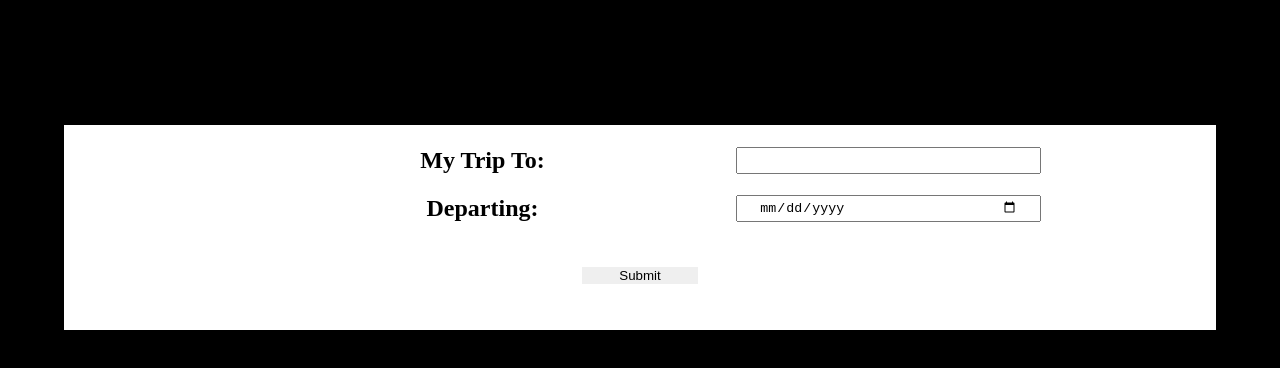
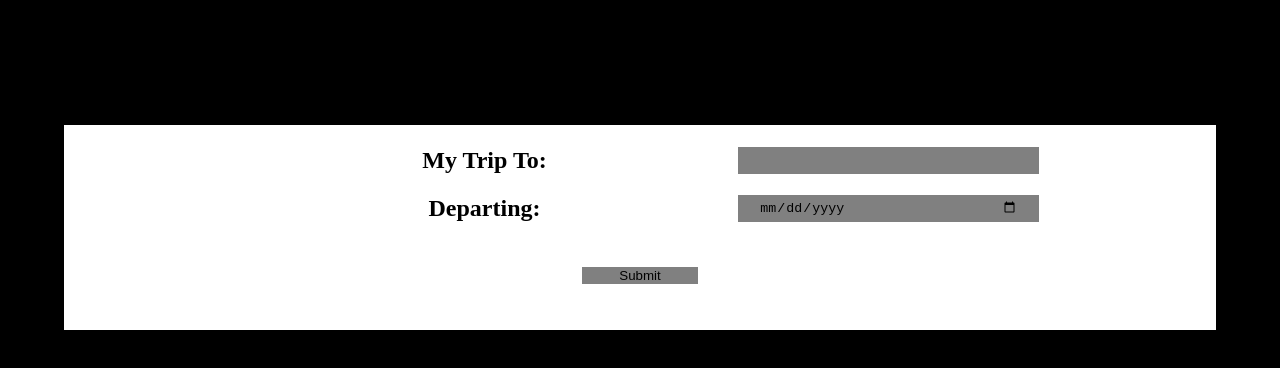
Before and after one commit to ColeLybbert/fend-final, a website built with webpack: page src/client/html/index.html in a window 1280 px wide. Shown: the part 42-410 px from the top of the page. Built offline with nearby package versions, Linux system fonts and the light colour scheme.

Commit message:
changed input and button color

```diff
--- a/src/client/styles/body.scss
+++ b/src/client/styles/body.scss
@@ -41,6 +41,12 @@ body {
                     margin: 2% 0% 2% 2%;
                     width: 90%;
                     padding: 0% 2%;
+                    background-color: grey;
+                    border: none;
+                }
+
+                input:hover {
+                    border: 1px solid black;
                 }
 
                 @media screen and (min-width: $medium) {
@@ -73,6 +79,7 @@ body {
                 width: 30%;
                 margin: 2% 45%;
                 border: none;
+                background-color: gray;
             }
 
             #submitBtn:hover {
```
